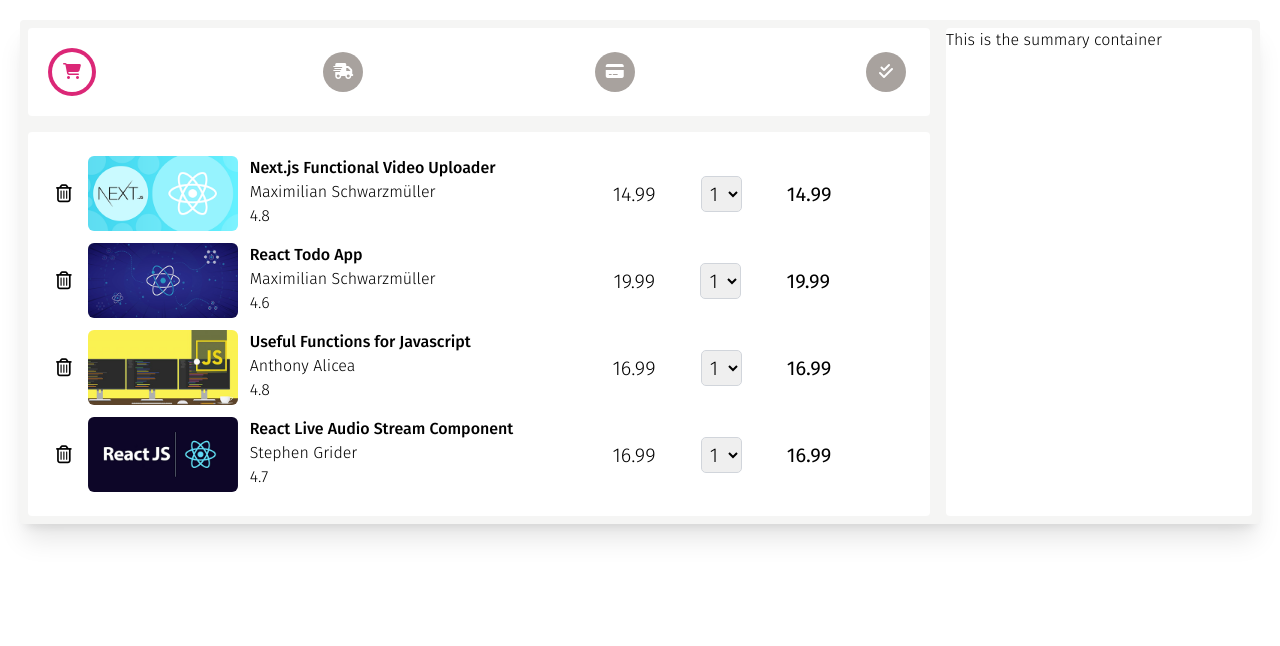
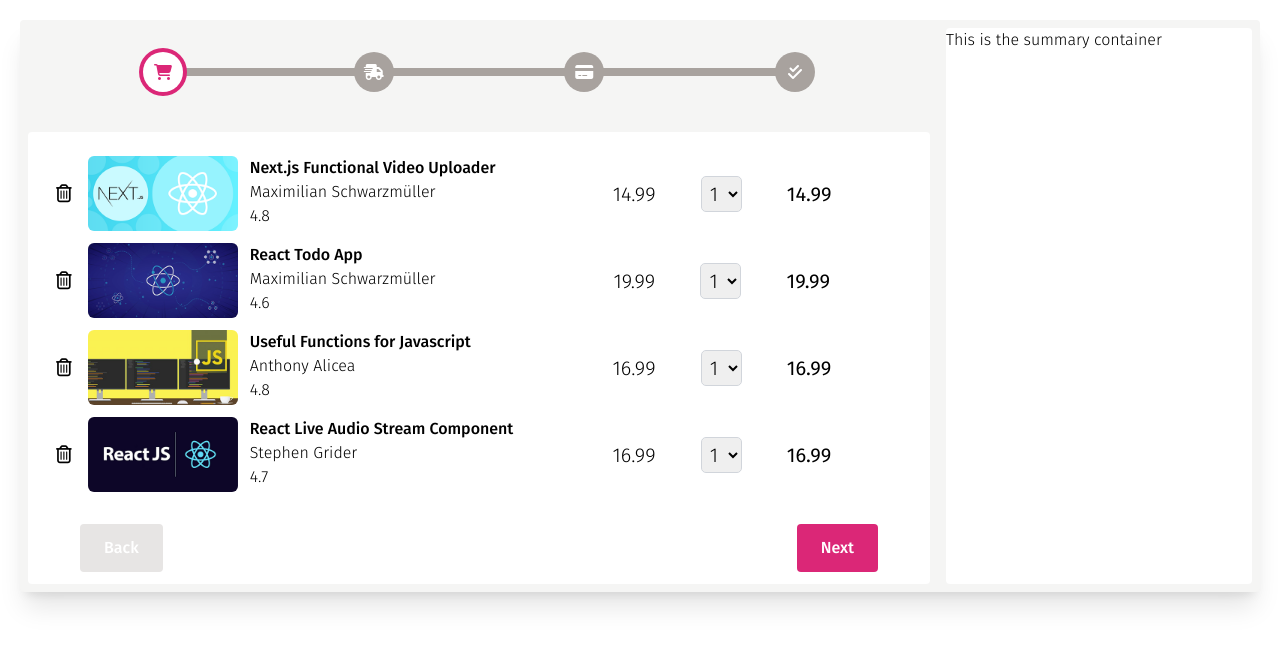
Before and after one commit to chanceltron/code-commerce-2, a React (Vite) app: page / in a window 1280 px wide. Shown: the top 646 px of the page. Built offline with nearby package versions, Linux system fonts and the light colour scheme.

Commit message:
Finish stepper, add back/next buttons

```diff
--- a/src/components/Checkout.jsx
+++ b/src/components/Checkout.jsx
@@ -3,12 +3,27 @@
 import Stepper from './Stepper';
 
 export default class Checkout extends Component {
+  state = {
+    summary: {
+      subtotal: 0,
+      shipping: 0,
+      discount: 0,
+      total: 0,
+    },
+    formStep: 1,
+  };
+
   render() {
     return (
       <div className='flex justify-between shadow-xl m-5 rounded bg-stone-100'>
         <div className='flex flex-col flex-[3]'>
-          <div className='bg-white p-6 text-center m-2 rounded'>
-            <Stepper />
+          <div className='p-6 text-center m-2 rounded'>
+            <Stepper
+              formStep={this.state.formStep}
+              changeStep={(step) =>
+                step < this.state.formStep && this.setState({ formStep: step })
+              }
+            />
           </div>
           <div className='bg-white m-2 p-3 rounded'>
             {this.props.cart.map((item) => (
@@ -19,6 +34,25 @@
                 removeFromCart={this.props.removeFromCart}
               />
             ))}
+            {this.state.formStep !== 4 && (
+              <div className='flex justify-between items-center mx-10 mt-8'>
+                <button
+                  disabled={this.state.formStep === 1}
+                  onClick={() =>
+                    this.setState({ formStep: this.state.formStep - 1 })
+                  }
+                  className='px-6 py-3 bg-stone-400 rounded text-white font-medium hover:bg-stone-300 disabled:bg-stone-200'>
+                  Back
+                </button>
+                <button
+                  onClick={() =>
+                    this.setState({ formStep: this.state.formStep + 1 })
+                  }
+                  className='px-6 py-3 bg-pink-600 rounded text-white font-medium hover:bg-pink-500'>
+                  Next
+                </button>
+              </div>
+            )}
           </div>
         </div>
         <div className='bg-white flex-1 m-2 rounded'>
--- a/src/components/Stepper.jsx
+++ b/src/components/Stepper.jsx
@@ -2,45 +2,85 @@
 
 export default class Stepper extends Component {
   render() {
-    // const { step } = this.props;
-    let step = 1;
-    let screen = 'cart';
+    const { formStep, changeStep } = this.props;
+    const inactiveClass = 'bg-stone-400';
+    const activeClass = 'bg-white text-pink-600 ring-4 ring-pink-600';
+    const doneClass = 'bg-pink-600';
+
+    const steppers = [
+      {
+        id: 1,
+        name: 'Cart',
+        icon: 'fa-cart-shopping',
+        class:
+          formStep === 1
+            ? activeClass
+            : formStep > 1
+            ? doneClass
+            : inactiveClass,
+        bar: formStep > 1 ? 'bg-pink-600' : 'bg-stone-400',
+      },
+      {
+        id: 2,
+        name: 'Shipping',
+        icon: 'fa-truck-fast',
+        class:
+          formStep === 2
+            ? activeClass
+            : formStep > 2
+            ? doneClass
+            : inactiveClass,
+        bar: formStep > 2 ? 'bg-pink-600' : 'bg-stone-400',
+      },
+      {
+        id: 3,
+        name: 'Payment',
+        icon: 'fa-credit-card',
+        class:
+          formStep === 3
+            ? activeClass
+            : formStep > 3
+            ? doneClass
+            : inactiveClass,
+        bar: formStep > 3 ? 'bg-pink-600' : 'bg-stone-400',
+      },
+      {
+        id: 4,
+        name: 'Confirmation',
+        icon: 'fa-check-double',
+        class:
+          formStep === 4
+            ? activeClass
+            : formStep > 4
+            ? doneClass
+            : inactiveClass,
+        bar: formStep > 4 ? 'bg-pink-600' : 'bg-stone-400',
+      },
+    ];
+
     return (
-      <div className='flex justify-between items-center text-white'>
-        <div
-          className={`flex justify-center items-center ${
-            screen === 'cart'
-              ? 'bg-white text-pink-600 ring-4 ring-pink-600'
-              : 'bg-stone-400'
-          } bg-pink-600 w-10 h-10 rounded-full`}>
-          <a>
-            <i className='fa-solid fa-cart-shopping'></i>
-          </a>
-        </div>
-        <div
-          className={`flex justify-center items-center ${
-            step > 1 ? 'bg-pink-600' : 'bg-stone-400'
-          } bg-pink-600 w-10 h-10 rounded-full`}>
-          <a>
-            <i className='fa-solid fa-truck-fast'></i>
-          </a>
-        </div>
-        <div
-          className={`flex justify-center items-center ${
-            step > 2 ? 'bg-pink-600' : 'bg-stone-400'
-          } bg-pink-600 w-10 h-10 rounded-full`}>
-          <a>
-            <i className='fa-solid fa-credit-card'></i>
-          </a>
-        </div>
-        <div
-          className={`flex justify-center items-center ${
-            step > 3 ? 'bg-pink-600' : 'bg-stone-400'
-          } bg-pink-600 w-10 h-10 rounded-full`}>
-          <a>
-            <i className='fa-solid fa-check-double'></i>
-          </a>
-        </div>
+      <div className='flex justify-between items-center text-white max-w-2xl mx-auto'>
+        {steppers.map((stepper) => {
+          return (
+            <div key={stepper.id} className='flex items-center'>
+              <div className='group z-10 relative'>
+                <a
+                  onClick={() => changeStep(stepper.id)}
+                  className={`cursor-pointer flex justify-center z-10 items-center ${stepper.class} w-10 h-10 rounded-full`}>
+                  <i className={`fa-solid ${stepper.icon}`} />
+                </a>
+                <span
+                  className='absolute -bottom-5 transition-all left-1/2 transform -translate-x-1/2 translate-y-1/2
+ w-fit scale-0 rounded-xl border-2 border-pink-600 bg-white p-2 text-xs text-pink-600 font-medium group-hover:scale-100'>
+                  {stepper.name}
+                </span>
+              </div>
+              {stepper.id !== 4 && (
+                <div className={`absolute h-2 w-56 z-0 ${stepper.bar}`}></div>
+              )}
+            </div>
+          );
+        })}
       </div>
     );
   }
```
